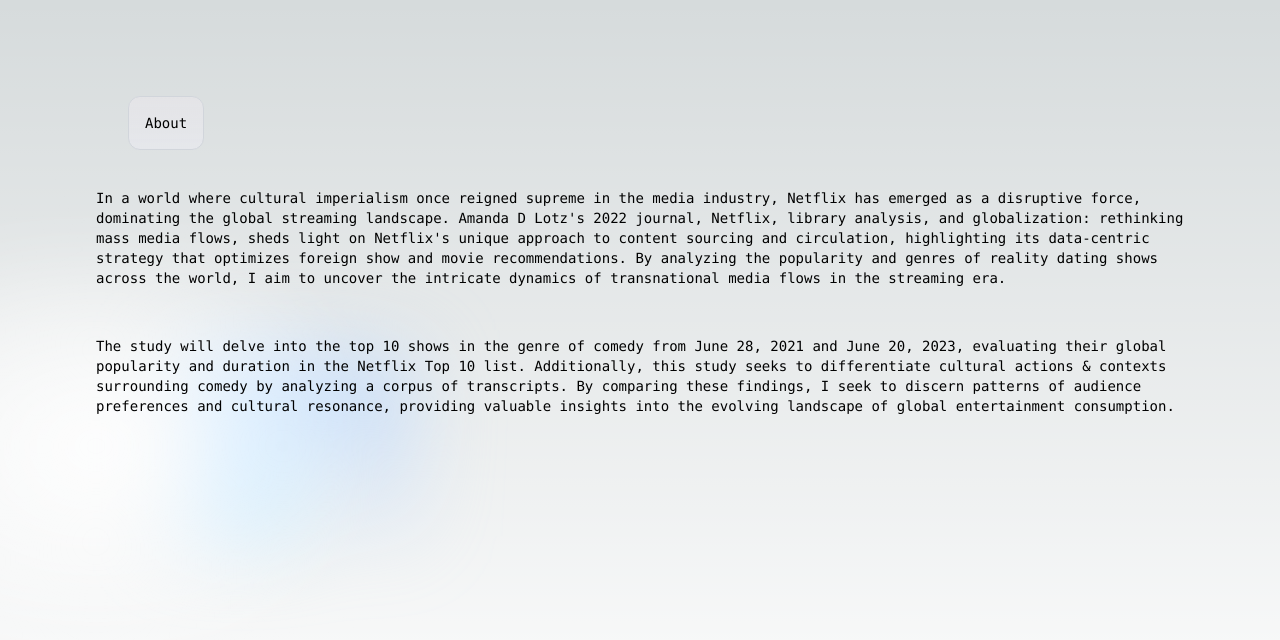
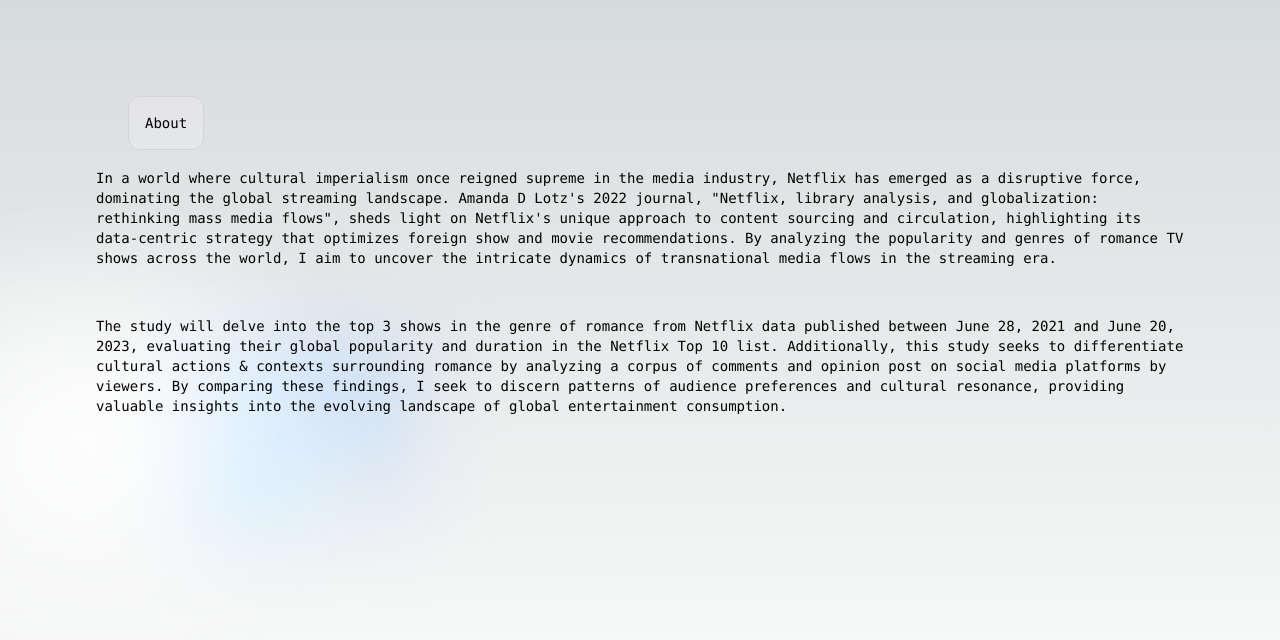
Before and after one commit to macarah/netflix, a Next.js app: page /about in a window 1280 px wide. Shown: the top 640 px of the page. Built offline with nearby package versions, Linux system fonts and the light colour scheme.

Commit message:
Update about.tsx

```diff
--- a/pages/about.tsx
+++ b/pages/about.tsx
@@ -10,9 +10,9 @@ export default function About() {
 
       <div className="relative flex place-items-center before:absolute before:h-[300px] before:w-full sm:before:w-[480px] before:-translate-x-1/2 before:rounded-full before:bg-gradient-radial before:from-white before:to-transparent before:blur-2xl before:content-[''] after:absolute after:-z-20 after:h-[180px] after:w-full sm:after:w-[240px] after:translate-x-1/3 after:bg-gradient-conic after:from-sky-200 after:via-blue-200 after:blur-2xl after:content-[''] before:dark:bg-gradient-to-br before:dark:from-transparent before:dark:to-blue-700 before:dark:opacity-10 after:dark:from-sky-900 after:dark:via-[#0141ff] after:dark:opacity-40 before:lg:h-[360px] z-[-1]">
       <div className="relative">
-        <p className="font-mono text-sm">In a world where cultural imperialism once reigned supreme in the media industry, Netflix has emerged as a disruptive force, dominating the global streaming landscape. Amanda D Lotz&apos;s 2022 journal, Netflix, library analysis, and globalization: rethinking mass media flows, sheds light on Netflix&apos;s unique approach to content sourcing and circulation, highlighting its data-centric strategy that optimizes foreign show and movie recommendations. By analyzing the popularity and genres of reality dating shows across the world, I aim to uncover the intricate dynamics of transnational media flows in the streaming era.</p>
+        <p className="font-mono text-sm">In a world where cultural imperialism once reigned supreme in the media industry, Netflix has emerged as a disruptive force, dominating the global streaming landscape. Amanda D Lotz&apos;s 2022 journal, &quot;Netflix, library analysis, and globalization: rethinking mass media flows&quot;, sheds light on Netflix&apos;s unique approach to content sourcing and circulation, highlighting its data-centric strategy that optimizes foreign show and movie recommendations. By analyzing the popularity and genres of romance TV shows across the world, I aim to uncover the intricate dynamics of transnational media flows in the streaming era.</p>
         <br /><br />
-        <p className="font-mono text-sm">The study will delve into the top 10 shows in the genre of comedy from June 28, 2021 and June 20, 2023, evaluating their global popularity and duration in the Netflix Top 10 list. Additionally, this study seeks to differentiate cultural actions &amp; contexts surrounding comedy by analyzing a corpus of transcripts. By comparing these findings, I seek to discern patterns of audience preferences and cultural resonance, providing valuable insights into the evolving landscape of global entertainment consumption.
+        <p className="font-mono text-sm">The study will delve into the top 3 shows in the genre of romance from Netflix data published between June 28, 2021 and June 20, 2023, evaluating their global popularity and duration in the Netflix Top 10 list. Additionally, this study seeks to differentiate cultural actions &amp; contexts surrounding romance by analyzing a corpus of comments and opinion post on social media platforms by viewers. By comparing these findings, I seek to discern patterns of audience preferences and cultural resonance, providing valuable insights into the evolving landscape of global entertainment consumption.
         </p>
         <br /><br /><br /><br /><br /><br /><br /><br /><br /><br /><br /><br />
         </div>
```
